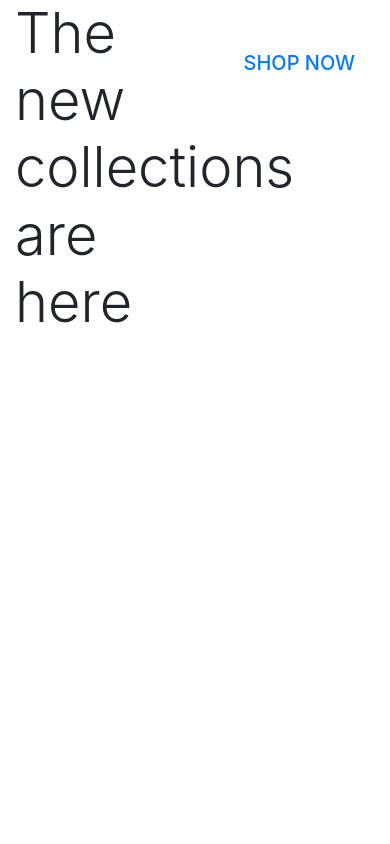
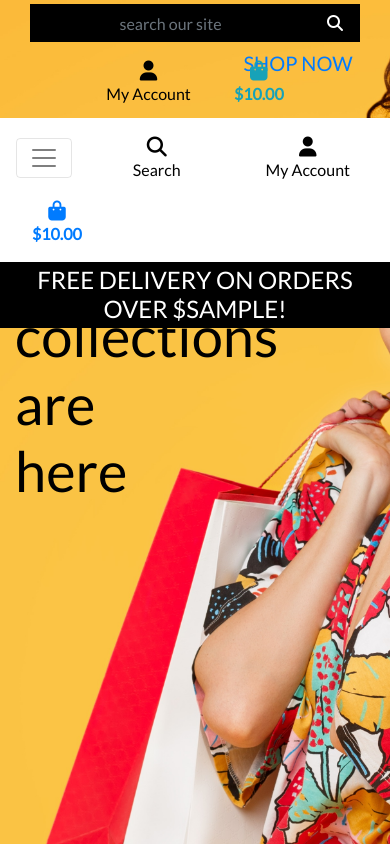
Before and after one commit to Morad17/boutique_ado_v1, a Django app: template home/templates/home/index.html in a window 390 px wide. Run offline with Django 3.2, Linux system fonts and the light colour scheme; the template is opened without the code that fills it: most values are stand-ins (such as "Sample title", 1, 10 or a date in 2020); some libraries are stand-ins or nearby versions.

Commit message:
aded nav and mobile headers

```diff
--- a/boutique_ado/settings.py
+++ b/boutique_ado/settings.py
@@ -148,3 +148,7 @@ USE_TZ = True
 # https://docs.djangoproject.com/en/3.1/howto/static-files/
 
 STATIC_URL = '/static/'
+STATICFILES_DIRS = (os.path.join(BASE_DIR, 'static'),)
+
+MEDIA_URL = '/MEDIA/'
+MEDIA_ROOT = os.path.join(BASE_DIR, 'media')
--- a/boutique_ado/urls.py
+++ b/boutique_ado/urls.py
@@ -15,9 +15,11 @@ Including another URLconf
 """
 from django.contrib import admin
 from django.urls import path, include
+from django.conf import settings
+from django.conf.urls.static import static
 
 urlpatterns = [
     path('admin/', admin.site.urls),
     path('accounts/', include('allauth.urls')),
     path('', include('home.urls')),
-]
+] + static(settings.MEDIA_URL, document_root=settings.MEDIA_ROOT)
--- a/static/css/base.css
+++ b/static/css/base.css
@@ -3,7 +3,7 @@ html {
 }
 
 body {
-    background: url('/media/homepage_background_cropped.jpg') no-repeat center center fixed;
+    background: url('media/homepage_background_cropped.jpg') no-repeat center center fixed;
     background-size: cover;
     height: calc(100vh - 164px);
     color: #555;
@@ -56,6 +56,10 @@ body {
     border: 1px solid black !important;
 }
 
+.bg-black{
+    background: #000 !important;
+}
+
 /* -------------------------------- Media Queries */
 
 /* Slightly larger container on xl screens */
--- a/templates/base.html
+++ b/templates/base.html
@@ -18,12 +18,15 @@
 
     {% block corecss %}
     <link rel="stylesheet" href="https://stackpath.bootstrapcdn.com/bootstrap/4.4.1/css/bootstrap.min.css" integrity="sha384-Vkoo8x4CGsO3+Hhxv8T/Q5PaXtkKtu6ug5TOeNV6gBiFeWPGFN9MuhOf23Q9Ifjh" crossorigin="anonymous">
+    <link href="https://fonts.googleapis.com/css2?family=Lato&display=swap" rel="stylesheet">
+    <link rel="stylesheet" href="{% static 'css/base.css' %}">
     {% endblock %}
 
     {% block corejs %}
     <script src="https://code.jquery.com/jquery-3.4.1.slim.min.js" integrity="sha384-J6qa4849blE2+poT4WnyKhv5vZF5SrPo0iEjwBvKU7imGFAV0wwj1yYfoRSJoZ+n" crossorigin="anonymous"></script>
     <script src="https://cdn.jsdelivr.net/npm/popper.js@1.16.0/dist/umd/popper.min.js" integrity="sha384-Q6E9RHvbIyZFJoft+2mJbHaEWldlvI9IOYy5n3zV9zzTtmI3UksdQRVvoxMfooAo" crossorigin="anonymous"></script>
     <script src="https://stackpath.bootstrapcdn.com/bootstrap/4.4.1/js/bootstrap.min.js" integrity="sha384-wfSDF2E50Y2D1uUdj0O3uMBJnjuUD4Ih7YwaYd1iqfktj0Uod8GCExl3Og8ifwB6" crossorigin="anonymous"></script>
+    <script src="https://kit.fontawesome.com/dc80c66174.js" crossorigin="anonymous"></script>
     {% endblock %}
 
     {% block extra_js %}
@@ -34,7 +37,6 @@
   <body>
     <header class="container-fluid fixed-top">
         <div id="topnav" class="row bg-white pt-lg-2 d-none d-lg-flex">
-            <div class="col-12 col-lg my-auto py-1 py-lg-0 text-center text-lg-left">
                 <a href="{% url 'home' %}" class="nav-link main-logo-link">
                 <h2 class="logo-font text-black my-0"><strong>Boutique</strong> Ado</h2></a>
         </div>
@@ -90,6 +92,19 @@
                     </li>
                 </ul>
             </div>
+             <div class="row bg-white">
+                <nav class="navbar navbar-expand-lg navbar-light w-100">
+                    <button class="navbar-toggler" type="button" data-toggle="collapse" data-target="#main-nav" aria-controls="main-nav" aria-expanded="false" aria-label="Toggle navigation">
+                        <span class="navbar-toggler-icon"></span>
+                    </button>
+                    {% include 'includes/mobile-top-header.html' %}
+                    {% include 'includes/main-nav.html' %}
+                </nav>
+             </div>
+        <div id="delivery-banner" class="row text-center">
+            <div class="col bg-black text-white">
+                <h4 class="logo-font my-1">Free delivery on orders over ${{ free_shipping_threshold }}!</h4>
+            </div>
         </div>
     </header>
 
--- /dev/null
+++ b/templates/includes/main-nav.html
@@ -0,0 +1,50 @@
+<div class="collapse navbar-collapse" id="main-nav">
+    <ul class="navbar-nav w-auto mx-auto">
+        <li class="nav-item dropdown">
+            <a class="logo-font font-weight-bold nav-link text-black mr-5" href="#" id="all-products-link" data-toggle="dropdown" aria-haspopup="true" aria-expanded="false">
+                All Products
+            </a>
+            <div class="dropdown-menu border-0" aria-labelledby="all-products-link">
+                <a href="" class="dropdown-item">By Price</a>
+                <a href="" class="dropdown-item ">By Rating</a>
+                <a href="" class="dropdown-item ">By Category</a>
+                <a href="" class="dropdown-item">All Products</a>
+            </div>
+        </li>
+
+        <li class="nav-item dropdown">
+            <a class="logo-font font-weight-bold nav-link text-black mr-5" href="#" id="clothing-link" data-toggle="dropdown" aria-haspopup="true" aria-expanded="false">
+                Clothing
+            </a>
+            <div class="dropdown-menu border-0" aria-labelledby="clothing-link">
+                <a href="" class="dropdown-item">Activewear &amp; Essentials</a>
+                <a href="" class="dropdown-item">Jeans</a>
+                <a href="" class="dropdown-item">Shirts</a>
+                <a href="" class="dropdown-item">All Clothing</a>
+            </div>
+        </li>
+
+        <li class="nav-item dropdown">
+            <a class="logo-font font-weight-bold nav-link text-black mr-5" href="#" id="homeware-link" data-toggle="dropdown" aria-haspopup="true" aria-expanded="false">
+                Homeware
+            </a>
+            <div class="dropdown-menu border-0" aria-labelledby="homeware-link">
+                <a href="" class="dropdown-item">Bed &amp; Bath</a>
+                <a href="" class="dropdown-item">Kitchen &amp; Dining</a>
+                <a href="" class="dropdown-item">All Homeware</a>
+            </div>
+        </li>
+
+        <li class="nav-item dropdown">
+            <a class="logo-font font-weight-bold nav-link text-black" href="#" id="specials-link" data-toggle="dropdown" aria-haspopup="true" aria-expanded="false">
+                Special Offers
+            </a>
+            <div class="dropdown-menu border-0" aria-labelledby="specials-link">
+                <a href="" class="dropdown-item">New Arrivals</a>
+                <a href="" class="dropdown-item">Deals</a>
+                <a href="" class="dropdown-item">Clearance</a>
+                <a href="" class="dropdown-item">All Specials</a>
+            </div>
+        </li>
+    </ul>
+</div>
--- /dev/null
+++ b/templates/includes/mobile-top-header.html
@@ -0,0 +1,56 @@
+<li class="list-inline-item">
+    <a class="text-black nav-link d-block d-lg-none" href="#" id="mobile-search" data-toggle="dropdown" aria-haspopup="true" aria-expanded="false">
+        <div class="text-center">
+            <div><i class="fas fa-search fa-lg"></i></div>
+            <p class="my-0">Search</p>
+        </div>
+    </a>
+    <div class="dropdown-menu border-0 w-100 p-3 rounded-0 my-0" aria-labelledby="mobile-search">
+        <form class="form" method="GET" action="">
+            <div class="input-group w-100">
+                <input class="form-control border border-black rounded-0" type="text" name="q" placeholder="Search our site">
+                <div class="input-group-append">
+                    <button class="form-control form-control btn btn-black border border-black rounded-0" type="submit">
+                        <span class="icon">
+                            <i class="fas fa-search"></i>
+                        </span>
+                    </button>
+                </div>
+            </div>
+        </form>
+    </div>
+</li>
+<li class="list-inline-item dropdown">
+    <a class="text-black nav-link d-block d-lg-none" href="#" id="user-options" data-toggle="dropdown" aria-haspopup="true" aria-expanded="false">
+        <div class="text-center">
+            <div><i class="fas fa-user fa-lg"></i></div>
+            <p class="my-0">My Account</p>
+        </div>
+    </a>
+    <div class="dropdown-menu border-0" aria-labelledby="user-options">
+        {% if request.user.is_authenticated %}
+            {% if request.user.is_superuser %}
+                <a href="{% url 'account_logout' %}" class="dropdown-item">Product Management</a>
+            {% endif %}
+            <a href="" class="dropdown-item">My Profile</a>
+            <a href="{% url 'account_logout' %}" class="dropdown-item">Logout</a>
+        {% else %}
+            <a href="{% url 'account_signup' %}" class="dropdown-item">Register</a>
+            <a href="{% url 'account_login' %}" class="dropdown-item">Login</a>
+        {% endif %}
+    </div>
+</li>
+<li class="list-inline-item">
+    <a class="{% if grand_total %}text-primary font-weight-bold{% else %}text-black{% endif %} nav-link d-block d-lg-none" href="">
+        <div class="text-center">
+            <div><i class="fas fa-shopping-bag fa-lg"></i></div>
+            <p class="my-0">
+                {% if grand_total %}
+                    ${{ grand_total|floatformat:2 }}
+                {% else %}
+                    $0.00
+                {% endif %}
+            </p>
+        </div>
+    </a>
+</li>
```
Also changed, not shown: media/homepage_background_cropped.jpg (added). Lines whose indentation alone changed are shown as unchanged.
